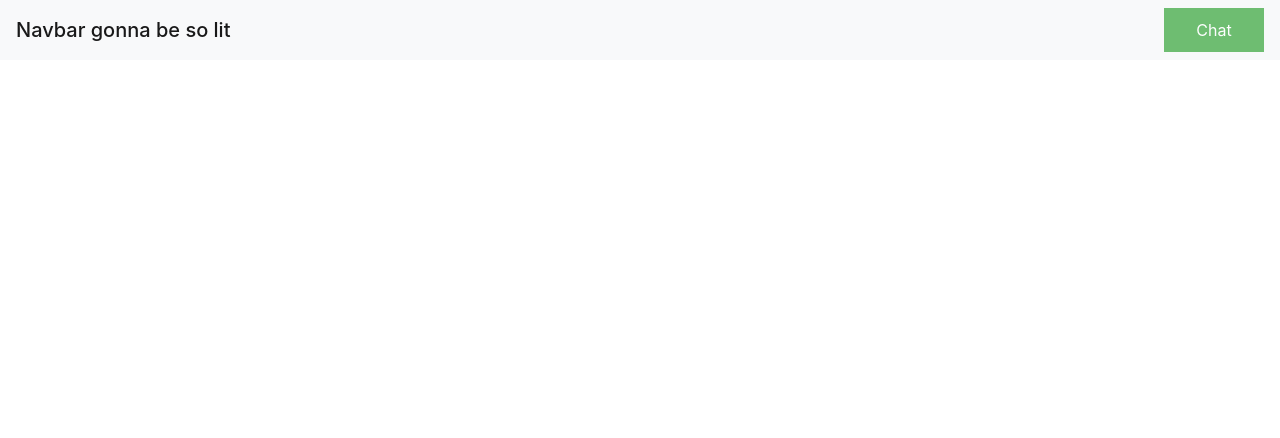
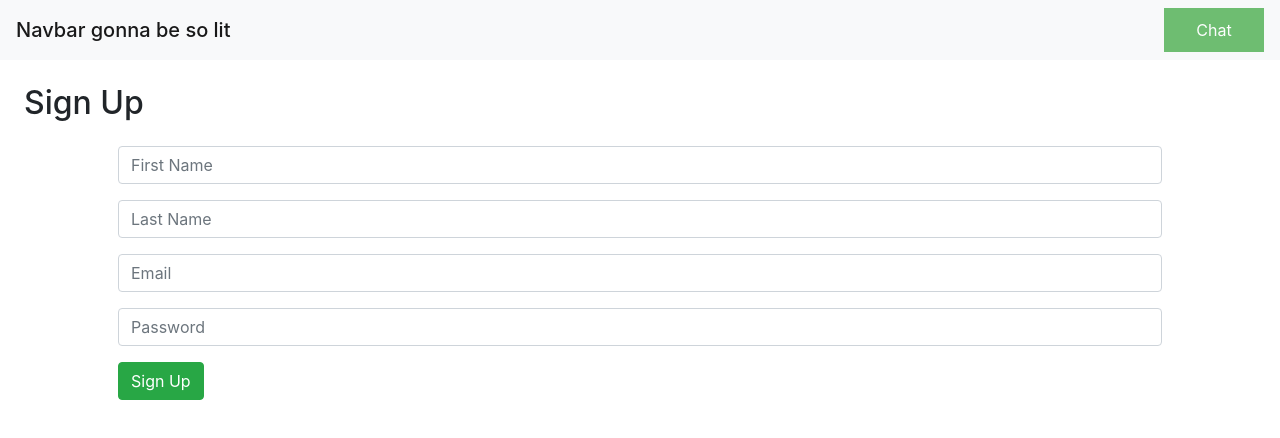
Before and after one commit to Geo-devops/DiscGolfTime, a React (Create React App) app in the folder client/: page / in a window 1280 px wide. Shown: the top 438 px of the page. Built offline with nearby package versions, Linux system fonts and the light colour scheme.

Commit message:
Struggling with posting new users

```diff
--- a/client/src/App.js
+++ b/client/src/App.js
@@ -1,14 +1,22 @@
 import React from 'react';
-import ChatBox from "./components/ChatBox";
+import { BrowserRouter as Router, Route } from "react-router-dom";
+import Wrapper from "./components/Wrapper";
+// import ChatBox from "./components/ChatBox";
 import Navbar from "./components/Navbar";
+import Signup from "./pages/Signup"
 import './App.css';
 
 function App() {
   return (
-    <div>
-    <Navbar />
-    <ChatBox />
-    </div>
+    <Router>
+      <div>
+        <Navbar />
+        <Wrapper>
+          <Route exact path="/" component={Signup} />
+        </Wrapper>
+
+      </div>
+    </Router>
   );
 }
 
--- /dev/null
+++ b/client/src/components/Wrapper.js
@@ -0,0 +1,7 @@
+import React from "react";
+
+function Wrapper(props) {
+  return <main className="wrapper" {...props} />;
+}
+
+export default Wrapper;
--- a/client/src/index.js
+++ b/client/src/index.js
@@ -1,9 +1,9 @@
 import React from 'react';
 import App from './App';
+import ReactDOM from 'react-dom';
+import 'bootstrap/dist/css/bootstrap.min.css';
+import './index.css';
 import * as serviceWorker from './serviceWorker';
-import 'bootstrap/dist/css/bootstrap.min.css';
-import ReactDOM from 'react-dom';
-import './index.css';
 
 ReactDOM.render(<App />, document.getElementById('root'));
 
--- /dev/null
+++ b/client/src/pages/Signup.js
@@ -0,0 +1,114 @@
+import React, { useState } from "react";
+import Chatbox from "../components/ChatBox"
+import API from "../utils/API"
+
+function Signup() {
+  const [firstname, setFirstname] = useState();
+  const [lastname, setLastname] = useState();
+  const [email, setEmail] = useState();
+  const [password, setPassword] = useState();
+
+  const handleSubmit = e => {
+    e.preventDefault();
+    console.log("name is " + firstname + " " + lastname);
+    console.log("email is " + email)
+    console.log("password is " + password);
+
+    const userData = {
+      firstName: firstname.trim(),
+      lastName: lastname.trim(),
+      email: email.trim(),
+      password: password.trim()
+    };
+
+    console.log(userData);
+
+    if (!userData.email || !userData.password) {
+      return;
+    }
+
+    signUpUser(
+      userData.firstName,
+      userData.lastName,
+      userData.email,
+      userData.password
+    );
+  };
+
+  const signUpUser = (firstName, lastName, email, password) => {
+
+    console.log('UserData: ', firstName + lastName + email + password);
+
+    API.signUpUser(firstName, lastName, email, password)
+    .then(() => {
+      console.log('user created YEEEE', firstName)
+    })
+    .catch(handleLoginErr)
+  }
+
+  function handleLoginErr() {
+    console.log('User was not created!');
+  };
+
+  return (
+    <div>
+      <div className="m-4">
+        <h2>Sign Up</h2>
+      </div>
+      <form onSubmit={handleSubmit}>
+        <div className="container mt-3 px-5">
+          <div className="row form-group">
+            <div className="col" size="12">
+              <input
+                className="form-control"
+                type="text"
+                placeholder="First Name"
+                name="firstname"
+                onChange={e => setFirstname(e.target.value)}
+              />
+            </div>
+          </div>
+          <div className="row form-group">
+            <div className="col" size="12">
+              <input
+                className="form-control"
+                type="text"
+                placeholder="Last Name"
+                name="lastname"
+                onChange={e => setLastname(e.target.value)}
+              />
+            </div>
+          </div>
+          <div className="row form-group">
+            <div className="col" size="12">
+              <input
+                className="form-control"
+                type="email"
+                placeholder="Email"
+                name="email"
+                onChange={e => setEmail(e.target.value)}
+              />
+            </div>
+          </div>
+          <div className="row form-group">
+            <div className="col" size="12">
+              <input
+                className="form-control"
+                type="password"
+                placeholder="Password"
+                name="password"
+                onChange={e => setPassword(e.target.value)}
+              />
+            </div>
+          </div>
+          <button className="btn btn-success" type="submit">
+            Sign Up
+          </button>
+        </div>
+      </form>
+      <Chatbox />
+    </div>
+  );
+}
+
+export default Signup;
--- /dev/null
+++ b/client/src/utils/API.js
@@ -0,0 +1,8 @@
+/* eslint-disable import/no-anonymous-default-export */
+import axios from "axios";
+
+export default {
+    signUpUser: function(userData) {
+        return axios.post("/api/signup", userData);
+    }
+};
```
Also changed, not shown: client/src/components/ChatBox.js (+0 -12 lines), 2 other files (tests, documents, lock files or other folders).
